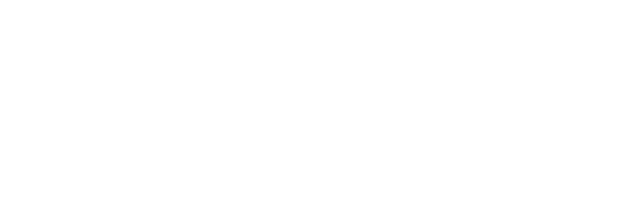
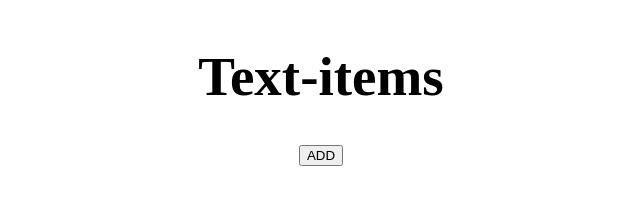
Before and after one commit to Danyil-Sikolenko/Front_end_pro_homework, a plain HTML site: page index.html in a window 1280 px wide. Shown: the whole page, without its empty margins (319-959 px from the left). Drawn offline with Linux system fonts and the light colour scheme.

Commit message:
Кнопка зміни кольору

```diff
--- a/index.html
+++ b/index.html
@@ -3,9 +3,14 @@
 <head>
     <meta charset="UTF-8">
     <meta name="viewport" content="width=device-width, initial-scale=1.0">
+    <link rel="stylesheet" href="style.css">
     <title>Document</title>
 </head>
 <body>
+    <div class="block-text">
+        <h1>Text-items</h1>
+        <button id="button">ADD</button>
+    </div>
 
 
     <script src="main.js"></script>
--- a/main.js
+++ b/main.js
@@ -0,0 +1,6 @@
+const mainText = document.querySelector('h1');
+const button = document.querySelector('#button');
+
+button.addEventListener ('click', () => {
+mainText.classList.toggle('chosecolor')
+});
--- /dev/null
+++ b/style.css
@@ -0,0 +1,14 @@
+.block-text {
+    margin: auto;
+    display: flex;
+    align-items: center;
+    justify-content: center;
+    flex-direction: column;
+}
+h1{
+    color: #000;
+    font-size: 55px;
+}
+.chosecolor{
+    color: red;
+}
```
